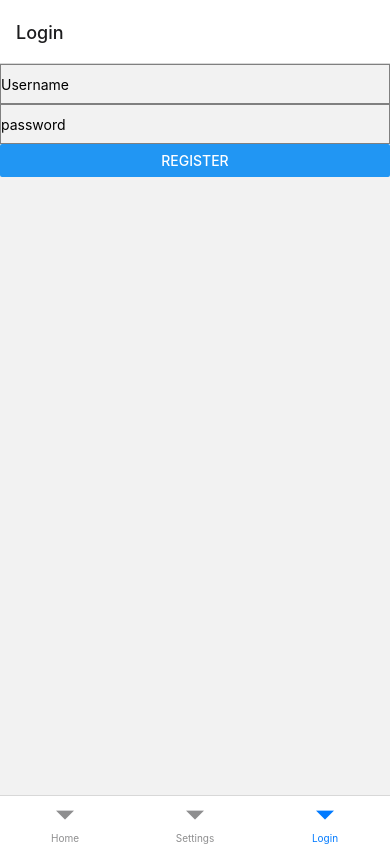
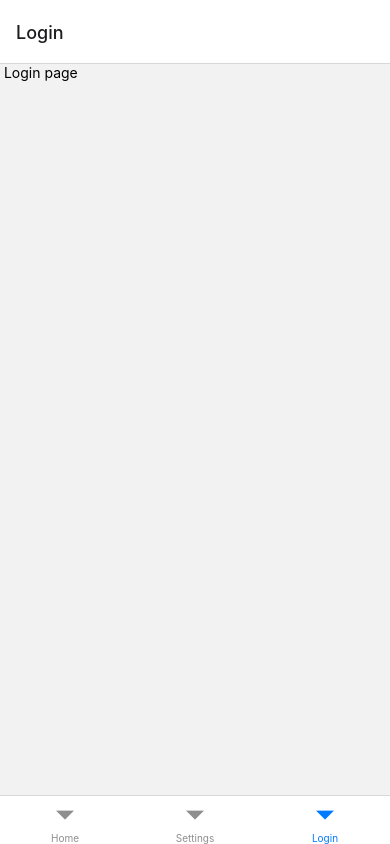
Before and after one commit to dotchehub/front_tfe, a React Native app in the folder vinder_app/: screen /Login in a window 390 px wide. Built offline with nearby package versions, Linux system fonts and the light colour scheme.

Commit message:
merge screens

```diff
--- a/vinder_app/App.js
+++ b/vinder_app/App.js
@@ -17,7 +17,6 @@ function HomeScreen() {
   return (
     <View style={styles.container}>
    <ImageBackground source={image} resizeMode="cover" style={styles.image}>
-
    </ImageBackground>
  </View>
   );
@@ -76,7 +75,7 @@ export default function App() {
       <Tab.Navigator>
         <Tab.Screen name="Home" component={HomeScreen} />
         <Tab.Screen name="Settings" component={SettingsScreen} />
-        <Tab.Screen name="Login" component={LoginScreenTab}/>
+        <Tab.Screen name="Login" component={ LoginScreen }/>
       </Tab.Navigator>
     </NavigationContainer>
   );
--- a/vinder_app/screens/LoginScreen.js
+++ b/vinder_app/screens/LoginScreen.js
@@ -7,10 +7,7 @@ const LoginScreen = ()=>{
 
    return(
      <View>
-       <TextInput
-         onChangeText={text => setText(text)}
-         placeHolder="Username"
-       />
+       <Text> Login page</Text>
      </View>
    )
 }
```
Also changed, not shown: vinder_app/package.json (+25 -6 lines), 2 other files (tests, documents, lock files or other folders).
